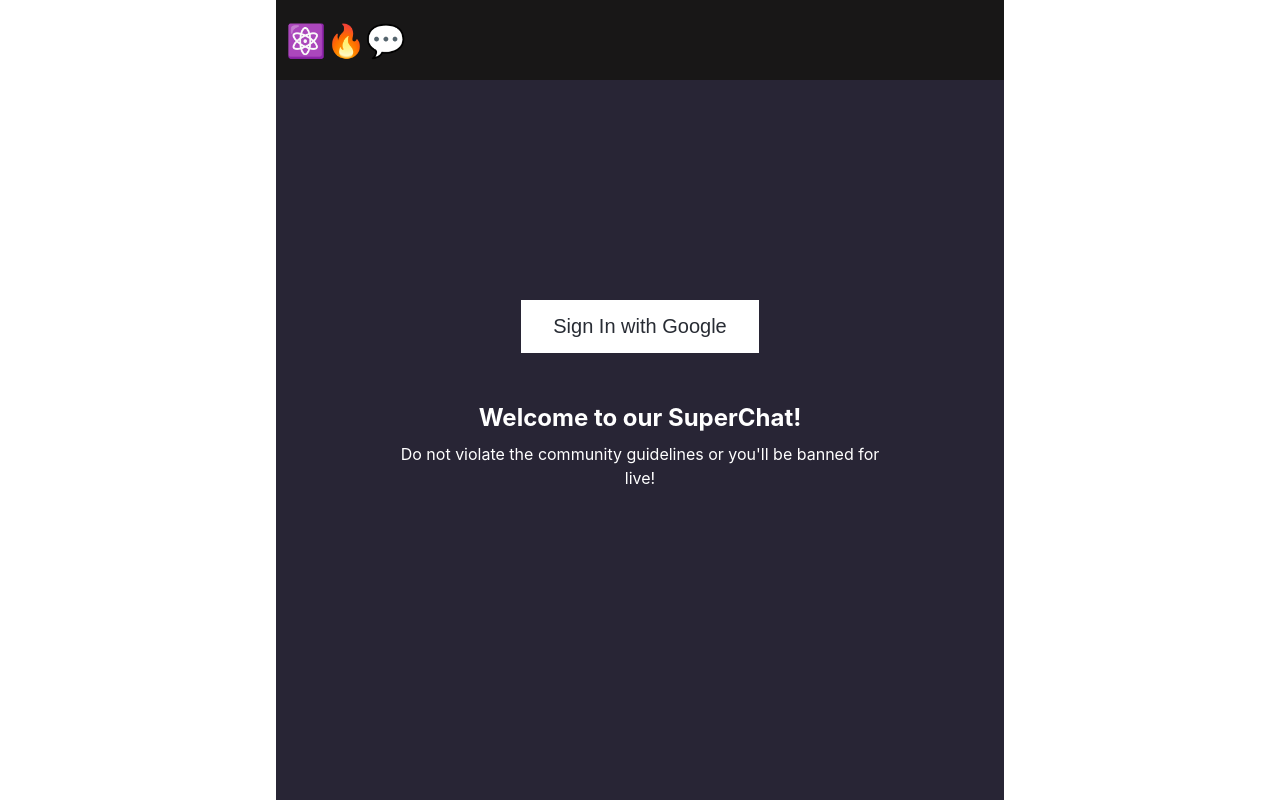
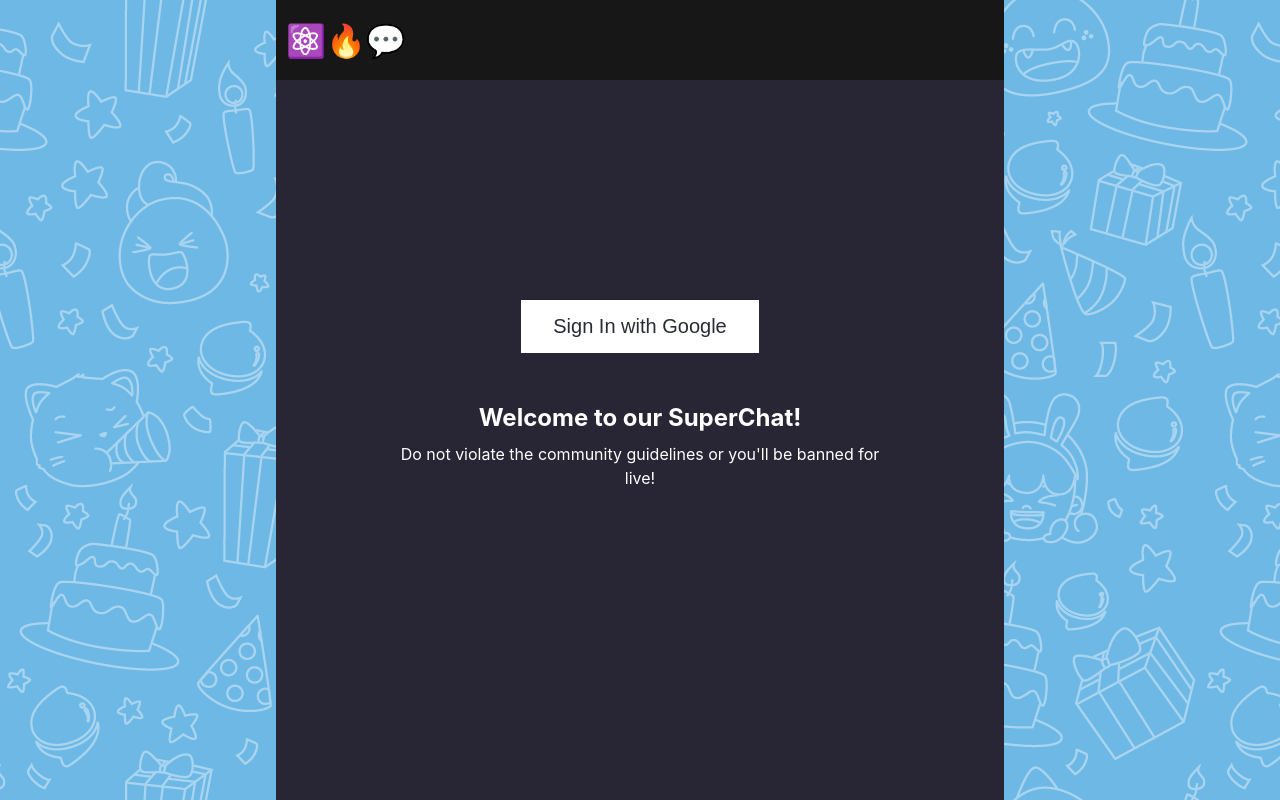
Before and after one commit to maximus-dr/firebase-react-chat, a React (Create React App) app: page / in a window 1280 px wide. Built offline with nearby package versions, Linux system fonts and the light colour scheme; no server answers.

Commit message:
Added app background image

```diff
--- a/src/App.css
+++ b/src/App.css
@@ -1,5 +1,5 @@
 body {
-  background-color: #ffffff;
+  background: #fafafa url("./img/bg.png") repeat;
 }
 
 .App {
@@ -29,7 +29,7 @@ body {
   display: flex;
   flex-direction: column;
   justify-content: center;
-  min-height: 100vh;
+  height: 100vh;
   background-color: rgb(40, 37, 53);
 }
 
```
Also changed, not shown: src/img/bg.png (added), 1 other file (tests, documents, lock files or other folders).
